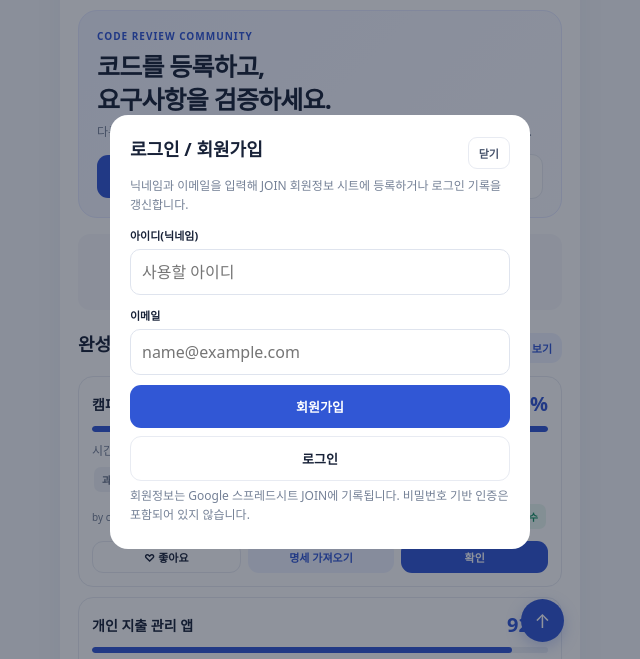
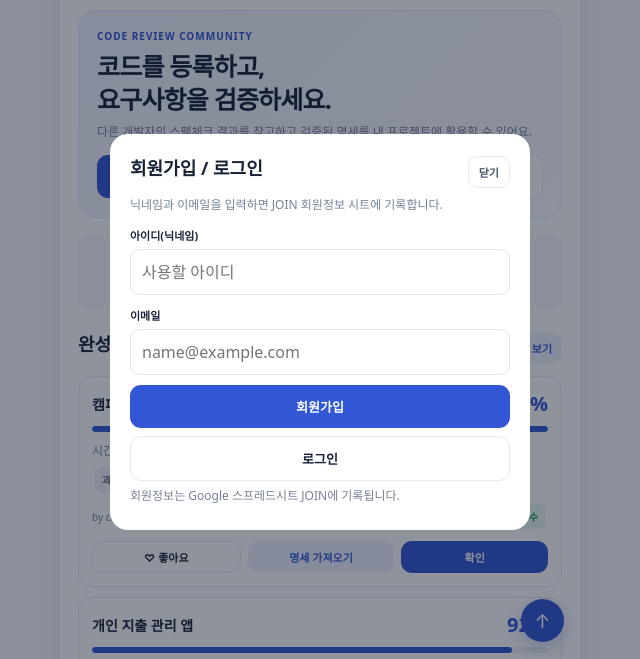
Before and after one commit to seonmin07-droid/dongdongdong, a plain HTML site: page index.html in a window 1280 px wide. Both pictures are taken after a click on the button "로그인". Shown: the part 68-727 px from the top of the page, without its empty margins (320-960 px from the left). Drawn offline with Linux system fonts and the light colour scheme.

Commit message:
Add files via upload

```diff
--- a/index.html
+++ b/index.html
@@ -80,5 +80,5 @@
 <button id="topBtn" onclick="window.scrollTo({top:0,behavior:'smooth'})" aria-label="맨 위로">↑</button>
 </div>
 
-<div class="modal" id="authModal"><div class="modalbox"><div class="between"><h2>로그인 / 회원가입</h2><button class="tinybtn" onclick="closeAuth()">닫기</button></div><p>닉네임과 이메일을 입력해 JOIN 회원정보 시트에 등록하거나 로그인 기록을 갱신합니다.</p><label>아이디(닉네임)</label><input id="loginName" placeholder="사용할 아이디" autocomplete="nickname"><label>이메일</label><input id="loginEmail" type="email" placeholder="name@example.com" autocomplete="email"><button class="btn full" onclick="registerMember()">회원가입</button><button class="btn line full" onclick="login()" style="margin-top:8px">로그인</button><p id="authStatus" class="muted" role="status" aria-live="polite">회원정보는 Google 스프레드시트 JOIN에 기록됩니다. 비밀번호 기반 인증은 포함되어 있지 않습니다.</p></div></div>
+<div class="modal" id="authModal"><div class="modalbox"><div class="between"><h2>회원가입 / 로그인</h2><button class="tinybtn" type="button" onclick="closeAuth()">닫기</button></div><p>닉네임과 이메일을 입력하면 JOIN 회원정보 시트에 기록합니다.</p><label for="loginName">아이디(닉네임)</label><input id="loginName" placeholder="사용할 아이디" autocomplete="nickname"><label for="loginEmail">이메일</label><input id="loginEmail" type="email" placeholder="name@example.com" autocomplete="email"><button class="btn full" type="button" id="registerBtn" onclick="registerMember()">회원가입</button><button class="btn line full" type="button" id="loginBtn" onclick="login()" style="margin-top:8px">로그인</button><p id="authStatus" class="muted" role="status" aria-live="polite">회원정보는 Google 스프레드시트 JOIN에 기록됩니다.</p></div></div>
 <script src="js/app.js" defer></script></body></html>
```
